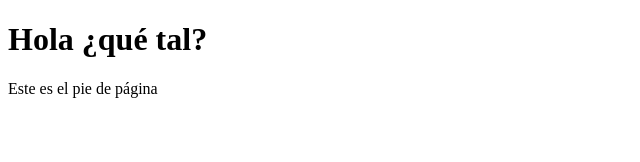
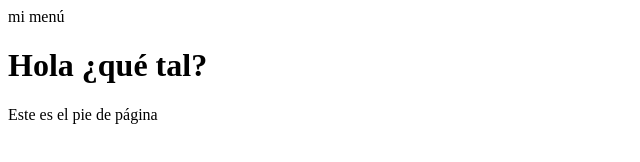
Before and after one commit to deimianvasquez/control_version_example, a plain HTML site: page index.html in a window 1280 px wide. Shown: the whole page, without its empty margins (0-640 px from the left). Drawn offline with Linux system fonts and the light colour scheme.

Commit message:
add navbar menu

```diff
--- a/index.html
+++ b/index.html
@@ -6,6 +6,10 @@
     <title>Git - Github</title>
 </head>
 <body>
+
+    <nav>
+        mi menú
+    </nav>
     <h1>Hola ¿qué tal?</h1>
 
 
```
